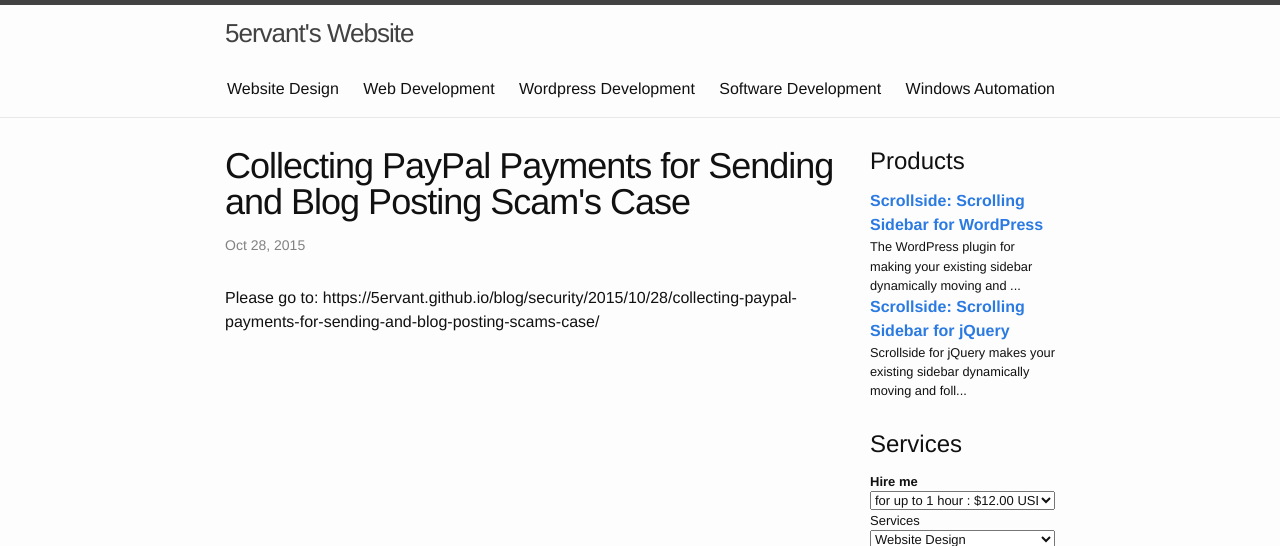
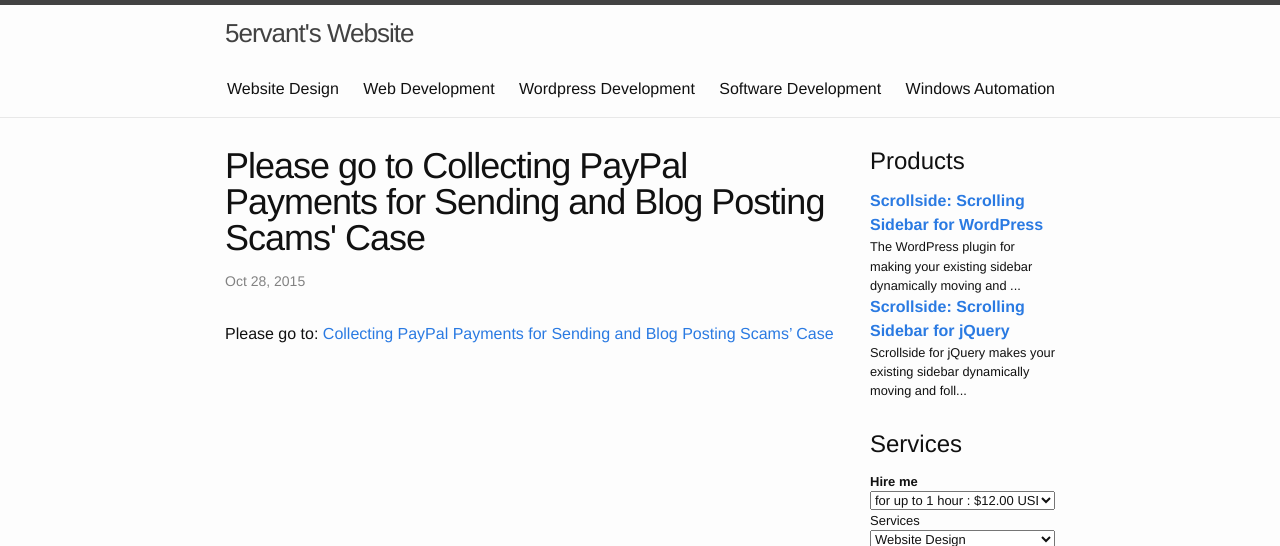
Before and after one commit to 5ervant/5ervant.github.io, a Jekyll site: the page built from _posts/2015-10-28-collecting-paypal-payments-for-sending-and-blog-posting-scams.markdown, in a window 1280 px wide and 900 px high, cut to the strip 0-546 px from the top of the window. Built offline with Jekyll 4.4.1, drawn with Linux system fonts in a browser that asks for light colours; comment, search, counter and statistics services are not loaded.

Commit message:
Post a blog

```diff
--- a/_posts/2015-10-28-collecting-paypal-payments-for-sending-and-blog-posting-scams.markdown
+++ b/_posts/2015-10-28-collecting-paypal-payments-for-sending-and-blog-posting-scams.markdown
@@ -1,7 +1,7 @@
 ---
 layout: post
-title:  "Collecting PayPal Payments for Sending and Blog Posting Scam's Case"
+title:  "Please go to Collecting PayPal Payments for Sending and Blog Posting Scams' Case"
 date:   2015-10-28 22:59:50
 categories: blog security
 ---
-Please go to: https://5ervant.github.io/blog/security/2015/10/28/collecting-paypal-payments-for-sending-and-blog-posting-scams-case/
+Please go to: [Collecting PayPal Payments for Sending and Blog Posting Scams' Case](https://5ervant.github.io/blog/security/2015/10/28/collecting-paypal-payments-for-sending-and-blog-posting-scams-case/)
```
